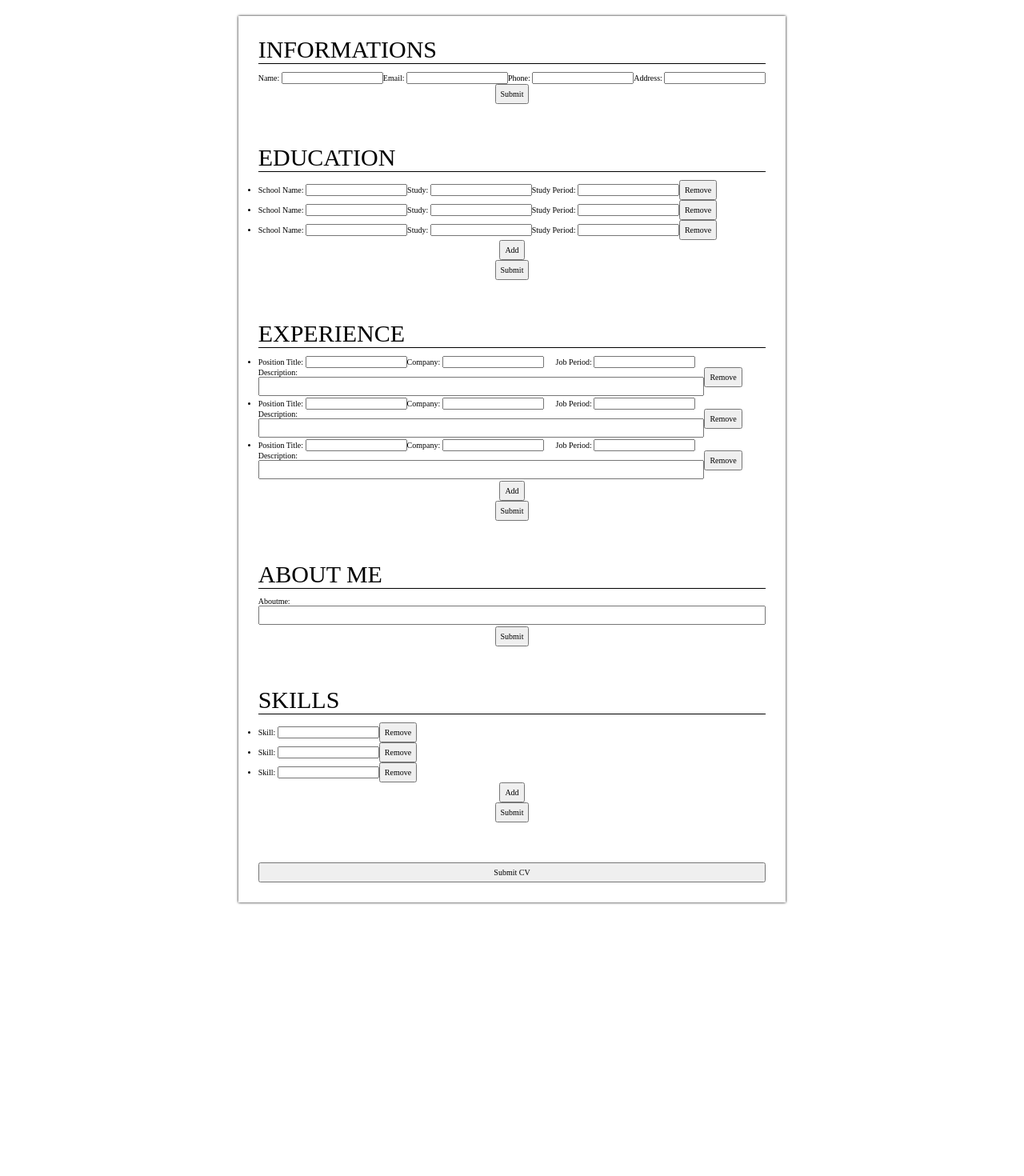
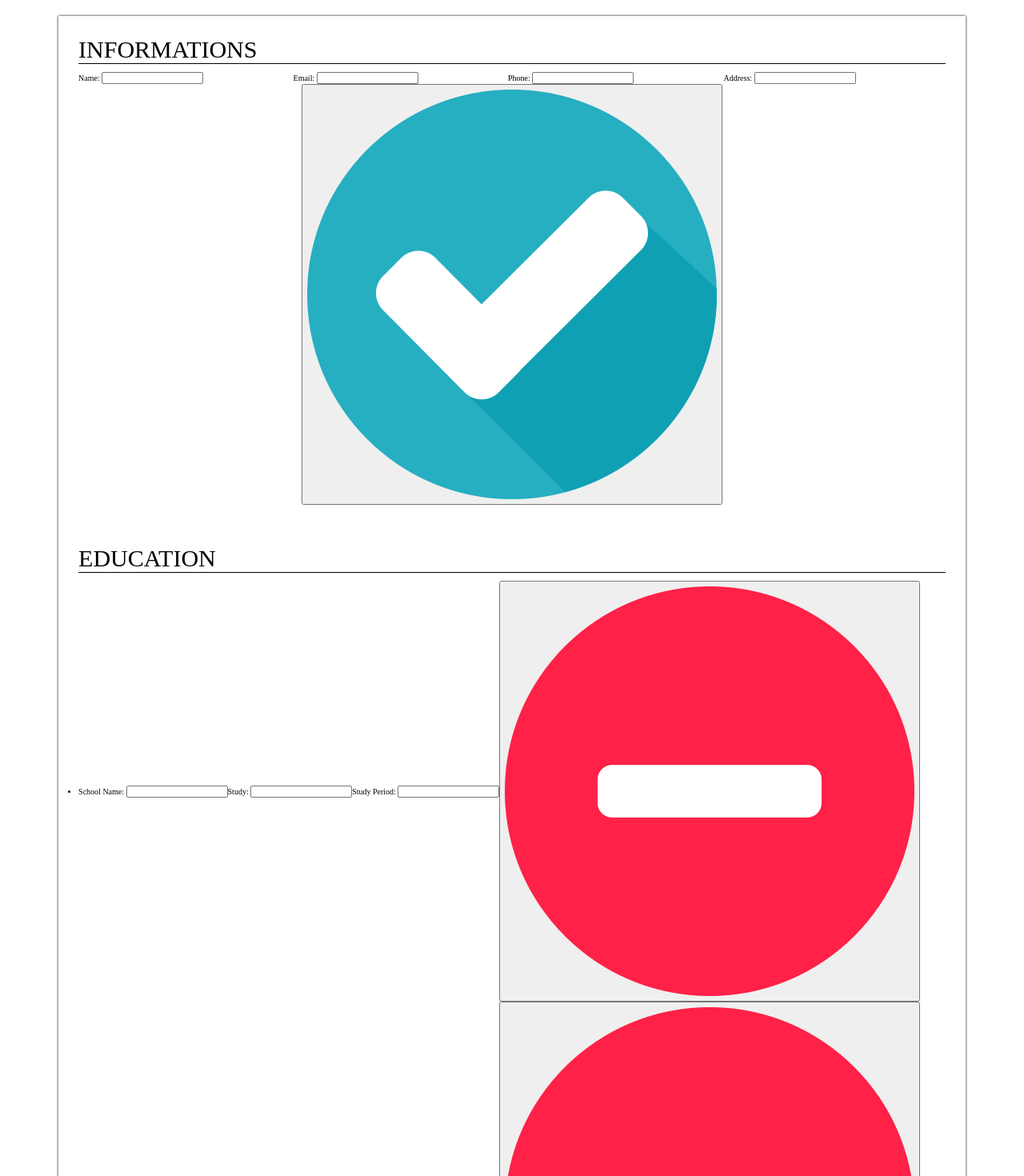
Before and after one commit to NestorNebula/cv-application, a React (Vite) app: page / in a window 1280 px wide. Shown: the top 1470 px of the page at 80% size. Before the commit the page ends 1148 px from the top, so only its background shows below. Built offline with nearby package versions, Linux system fonts and the light colour scheme.

Commit message:
refactor: add images to buttons in place of text

```diff
--- a/src/components/List.jsx
+++ b/src/components/List.jsx
@@ -1,6 +1,8 @@
 import { useState } from 'react';
 import Form from './Form';
 import { v4 as uuid } from 'uuid';
+import addBtn from '../assets/add.png';
+import removeBtn from '../assets/remove.png';
 import '../styles/List.css';
 
 function List({ type, submit, cvsubmit = false }) {
@@ -41,7 +43,7 @@ function List({ type, submit, cvsubmit = false }) {
                   id={li.id}
                   onClick={removeElement}
                 >
-                  Remove
+                  <img src={removeBtn} id={li.id} alt="remove"></img>
                 </button>
               )}
             </div>
@@ -50,7 +52,7 @@ function List({ type, submit, cvsubmit = false }) {
       </ul>
       {submit ? null : (
         <button className="addbtn" onClick={updateList}>
-          Add
+          <img src={addBtn} alt={`add ${type} item`}></img>
         </button>
       )}
     </>
--- a/src/components/Section.jsx
+++ b/src/components/Section.jsx
@@ -1,6 +1,8 @@
 import { useState } from 'react';
 import Form from './Form';
 import List from './List';
+import editBtn from '../assets/edit.png';
+import submitBtn from '../assets/submit.png';
 import '../styles/Section.css';
 
 function Section({ type, cvsubmit = false }) {
@@ -26,11 +28,11 @@ function Section({ type, cvsubmit = false }) {
       {checkType()}
       {cvsubmit ? null : submit ? (
         <button className="editbtn" onClick={updateSubmit}>
-          Edit
+          <img src={editBtn} alt={`edit ${headerName}`}></img>
         </button>
       ) : (
         <button className="updatebtn" onClick={updateSubmit}>
-          Submit
+          <img src={submitBtn} alt={`submit ${headerName}`}></img>
         </button>
       )}
     </section>
```
